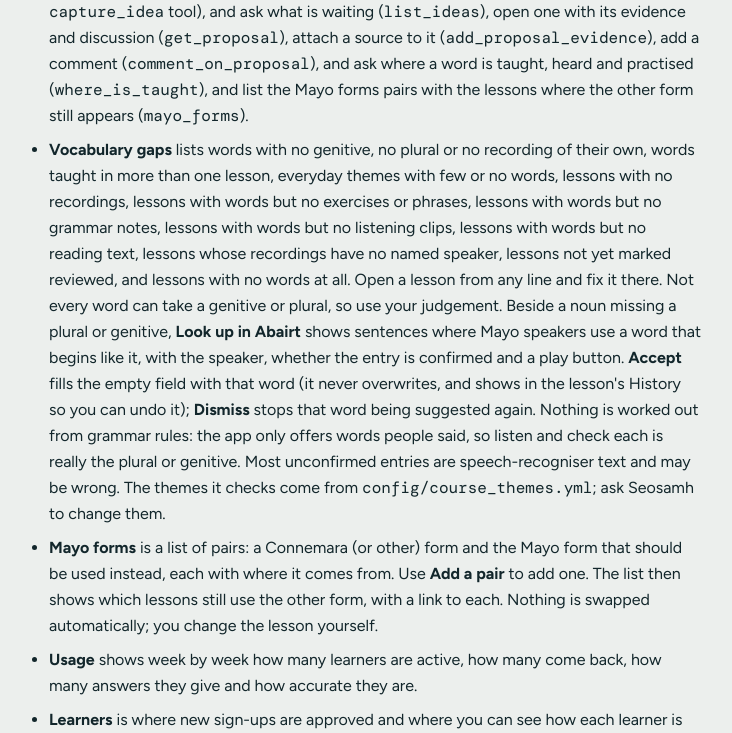
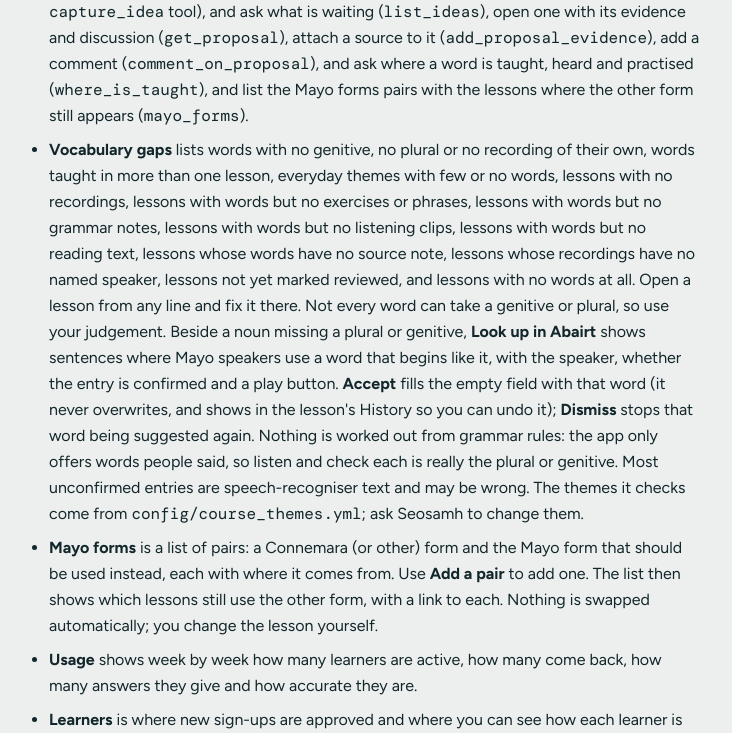
Before and after one commit to seocahill/mayo_irish_app, a Rails app: a page that uses app/views/guides/_editors.en.html.erb in a window 1280 px wide. Shown: the part 5558-6291 px from the top of the page, without its empty margins (275-1007 px from the left). Run offline with Rails 7, Linux system fonts and the light colour scheme; the visitor is signed in with stand-in values (Sample User, id 1); parts of the project's set-up code (start-up, migrations or seed data) failed here and were passed over; some libraries are stand-ins or nearby versions.

Commit message:
Gaps report: lessons with words that have no source note (#194)
* Gaps report: lessons with words that have no source note (#193)

Co-Authored-By: Claude Sonnet 5.5 <noreply@anthropic.com>
Claude-Session: https://claude.ai/code/session_017wWQS8pwxzYa8BseLnY6Bz

* Gaps report: test the unsourced empty state (#193)

Co-Authored-By: Claude Sonnet 5.5 <noreply@anthropic.com>
Claude-Session: https://claude.ai/code/session_017wWQS8pwxzYa8BseLnY6Bz

---------

Co-authored-by: Claude <noreply@anthropic.com>

```diff
--- a/app/controllers/vocabulary_gaps_controller.rb
+++ b/app/controllers/vocabulary_gaps_controller.rb
@@ -13,6 +13,7 @@ class VocabularyGapsController < ApplicationController
     @uncredited_lessons = report.uncredited_lessons
     @unreviewed_lessons = report.unreviewed_lessons
     @unread_lessons = report.unread_lessons
+    @unsourced_lessons = report.unsourced_lessons
     @empty_lessons = report.empty_lessons
     @thin_themes = report.thin_themes
     @unclassified_count = report.unclassified_count
--- a/app/views/guides/_editors.en.html.erb
+++ b/app/views/guides/_editors.en.html.erb
@@ -59,7 +59,7 @@
     </li>
     <li>
       <strong>Vocabulary gaps</strong> lists words with no genitive, no plural or no recording of their own, words taught in more than one lesson,
-      everyday themes with few or no words, lessons with no recordings, lessons with words but no exercises or phrases, lessons with words but no grammar notes, lessons with words but no listening clips, lessons with words but no reading text, lessons whose recordings have no named speaker, lessons not yet marked reviewed, and lessons with no words at all. Open a lesson from any line and fix it there.
+      everyday themes with few or no words, lessons with no recordings, lessons with words but no exercises or phrases, lessons with words but no grammar notes, lessons with words but no listening clips, lessons with words but no reading text, lessons whose words have no source note, lessons whose recordings have no named speaker, lessons not yet marked reviewed, and lessons with no words at all. Open a lesson from any line and fix it there.
       Not every word can take a genitive or plural, so use your judgement.
       Beside a noun missing a plural or genitive, <strong>Look up in Abairt</strong> shows sentences where Mayo speakers use a word that begins like it, with the speaker, whether the entry is confirmed and a play button.
       <strong>Accept</strong> fills the empty field with that word (it never overwrites, and shows in the lesson's History so you can undo it); <strong>Dismiss</strong> stops that word being suggested again.
--- a/config/locales/en.yml
+++ b/config/locales/en.yml
@@ -1123,6 +1123,13 @@ en:
       unreviewed_summary: Lessons with words that no editor has marked reviewed yet.
         Open one and mark it reviewed once a speaker has checked it.
       unreviewed_title: Lessons not yet reviewed
+      unsourced_count:
+        one: 1 word with no source note
+        other: "%{count} words with no source note"
+      unsourced_empty: Every word has a source note.
+      unsourced_summary: Lessons with words that have no note on where they come from
+        (book and page, or speaker) yet.
+      unsourced_title: Words with no source note
   vocabulary_item_form_acceptances:
     create:
       not_saved: Not saved. The field already has a value, or the form wasn't a single
```
Also changed, not shown: app/models/vocabulary_gaps.rb (+11 -0 lines), app/views/vocabulary_gaps/show.html.erb (+17 -0 lines), test/controllers/vocabulary_gaps_controller_test.rb (+12 -0 lines), test/models/vocabulary_gaps_test.rb (+10 -0 lines).
